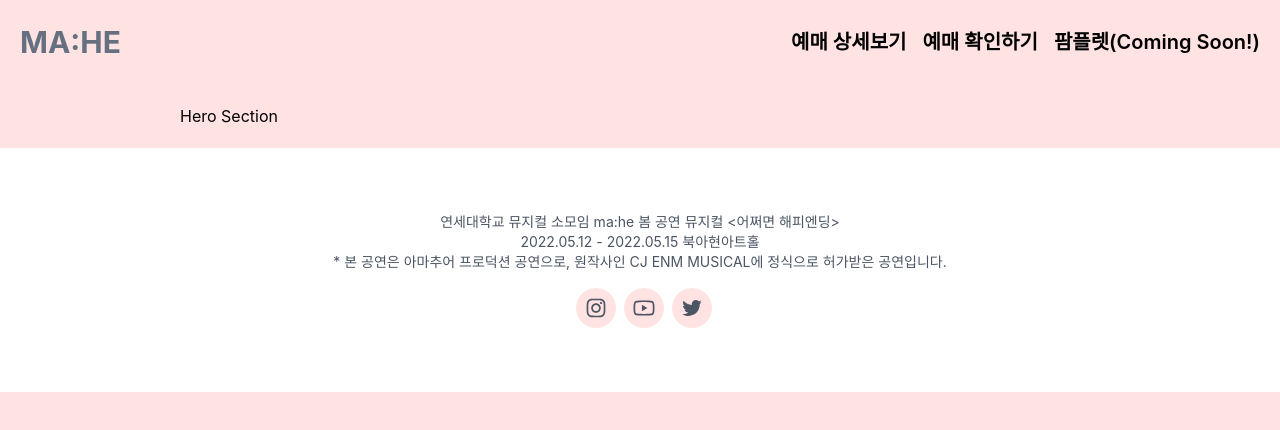
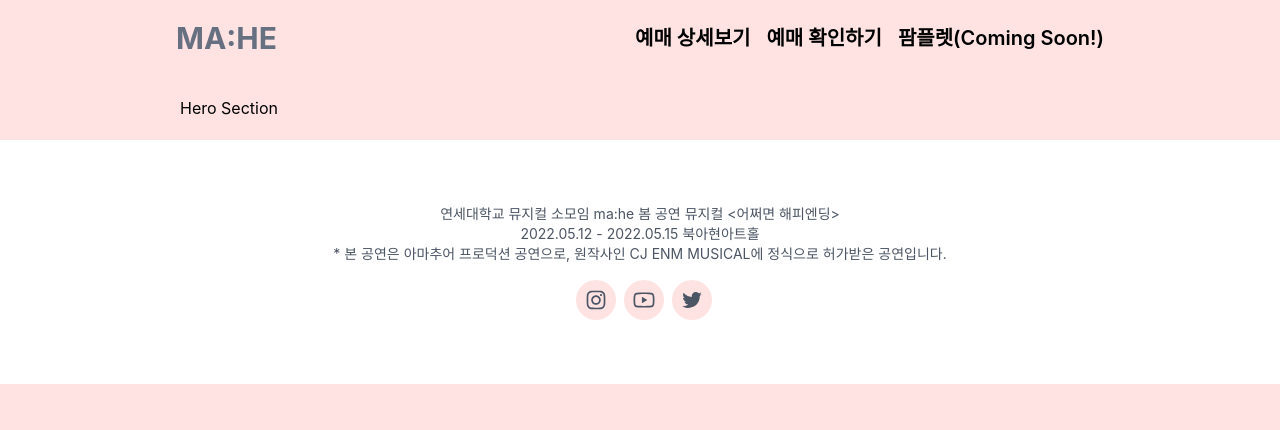
Before and after one commit to CaesiumY/mahe-musical, a Next.js app: page / in a window 1280 px wide. Shown: the top 430 px of the page. Built offline with nearby package versions, Linux system fonts and the light colour scheme.

Commit message:
feat: Update 헤더의 움직임 고도화

```diff
--- a/src/components/common/Header.tsx
+++ b/src/components/common/Header.tsx
@@ -14,12 +14,12 @@ const Header = () => {
 
   return (
     <header>
-      <nav
-        className={`transition-all duration-300 p-5 flex flex-col sm:flex-row ${
-          isOpen ? "bg-[#EFEFEF]" : "bg-transparent"
-        }`}
-      >
-        <div className="flex text-[#667080]">
+      <nav className="transition-all duration-300 xl:w-3/4 xl:mx-auto flex flex-col sm:flex-row">
+        <div
+          className={`flex text-[#667080] p-4 z-50 ${
+            isOpen ? "bg-[#EFEFEF]" : "bg-[#ffe3e3]"
+          }`}
+        >
           <Link href="/">
             <a className="flex items-center font-bold text-3xl">MA:HE</a>
           </Link>
@@ -33,9 +33,12 @@ const Header = () => {
             </button>
           </div>
         </div>
-
-        <div className={`${!isOpen && "hidden"} sm:ml-auto sm:block`}>
-          <ul className="flex flex-col sm:flex-row items-end gap-1 sm:gap-4 mt-6 sm:mt-0 text-xl text-black font-semibold">
+        <div
+          className={`${
+            isOpen ? "" : "translate-y-[-400px] sm:translate-y-0"
+          } sm:ml-auto transition-transform absolute sm:static top-[68px] left-[0] right-[0] z-40 bg-[#EFEFEF] sm:bg-inherit p-4`}
+        >
+          <ul className="flex flex-col sm:flex-row items-end gap-1 sm:gap-4 sm:mt-0 text-xl text-black font-semibold">
             {Object.entries(submenu).map(([key, value]) => (
               <li key={key} className="py-2 hover:text-gray-500">
                 <Link href={`/${key}`}>
```
